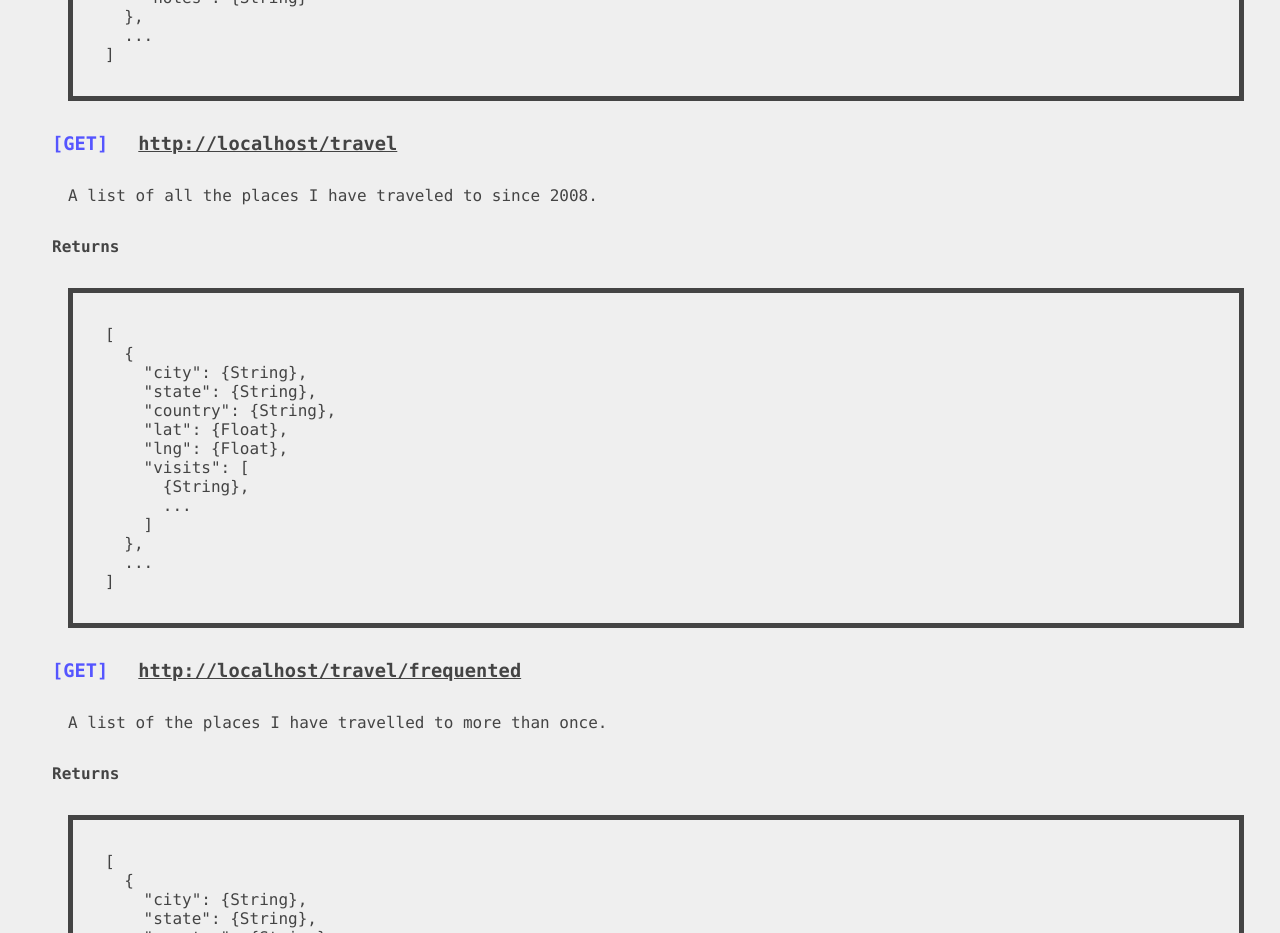
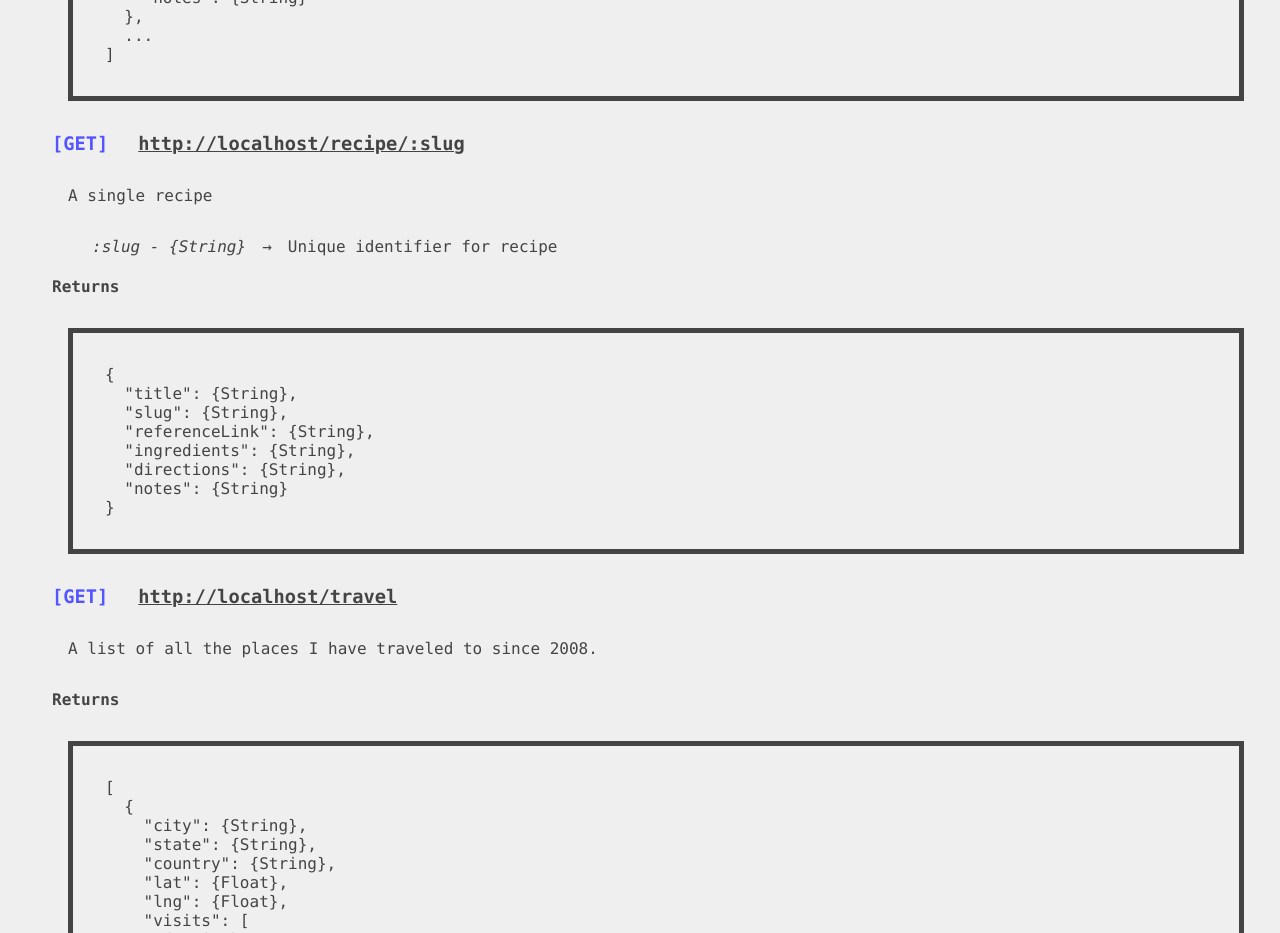
Before and after one commit to jsegal205/jimsegal-api, a website: page docs/index.html in a window 1280 px wide. Shown: the part 1580-2513 px from the top of the page. Drawn offline with Linux system fonts and the light colour scheme.

Commit message:
add docs for new endpoint

```diff
--- a/docs/index.html
+++ b/docs/index.html
@@ -138,6 +138,32 @@
       </blockquote>
       <h3>
         <span class="httpverb">[GET]</span>
+        <a class="endpoint" href="/recipe/oatmeal-chocolate-chip-cookies"
+          >/recipe/:slug</a
+        >
+      </h3>
+      <div class="abstract">
+        A single recipe
+      </div>
+      <ul class="inputparams">
+        <li>
+          <span class="param">:slug - {String}</span>Unique identifier for
+          recipe
+        </li>
+      </ul>
+      <h4>Returns</h4>
+      <blockquote>
+        { <br />
+        &nbsp;&nbsp;"title": {String},<br />
+        &nbsp;&nbsp;"slug": {String},<br />
+        &nbsp;&nbsp;"referenceLink": {String},<br />
+        &nbsp;&nbsp;"ingredients": {String},<br />
+        &nbsp;&nbsp;"directions": {String},<br />
+        &nbsp;&nbsp;"notes": {String}<br />
+        }
+      </blockquote>
+      <h3>
+        <span class="httpverb">[GET]</span>
         <a class="endpoint" href="/travel">/travel</a>
       </h3>
       <div class="abstract">
```
